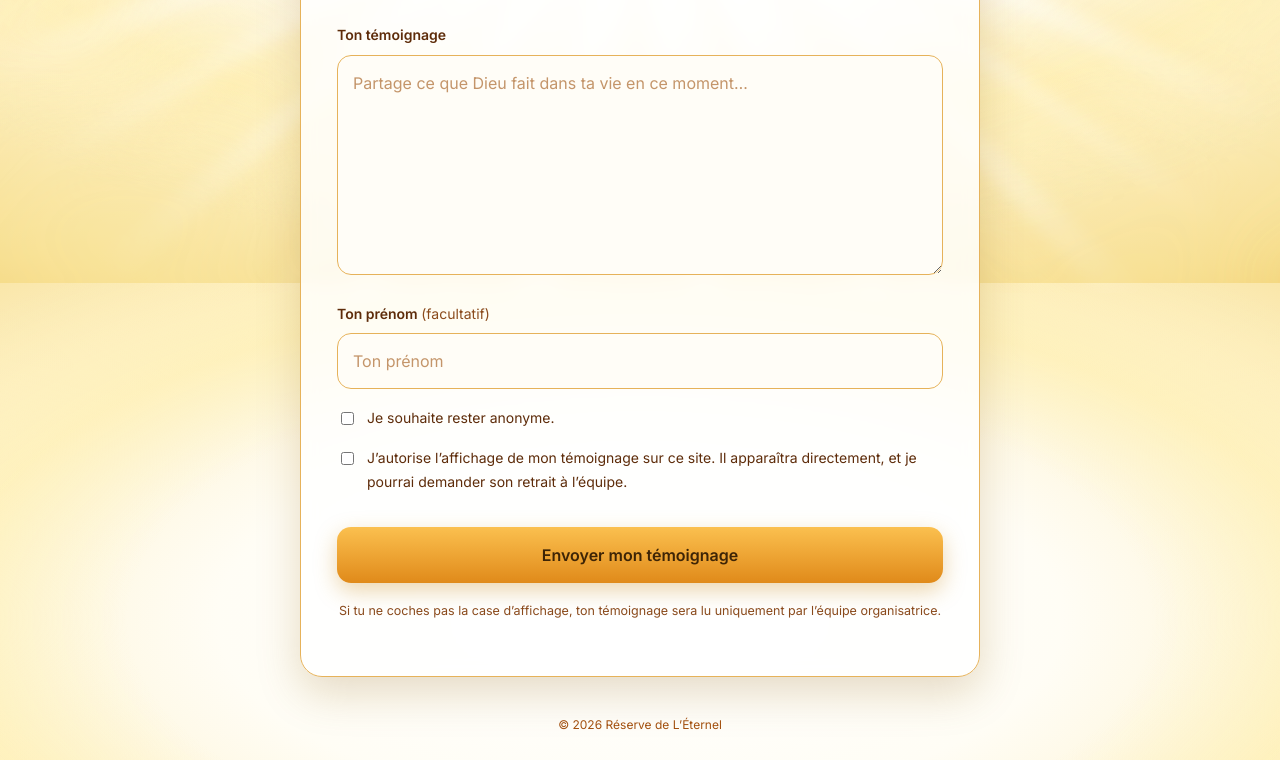
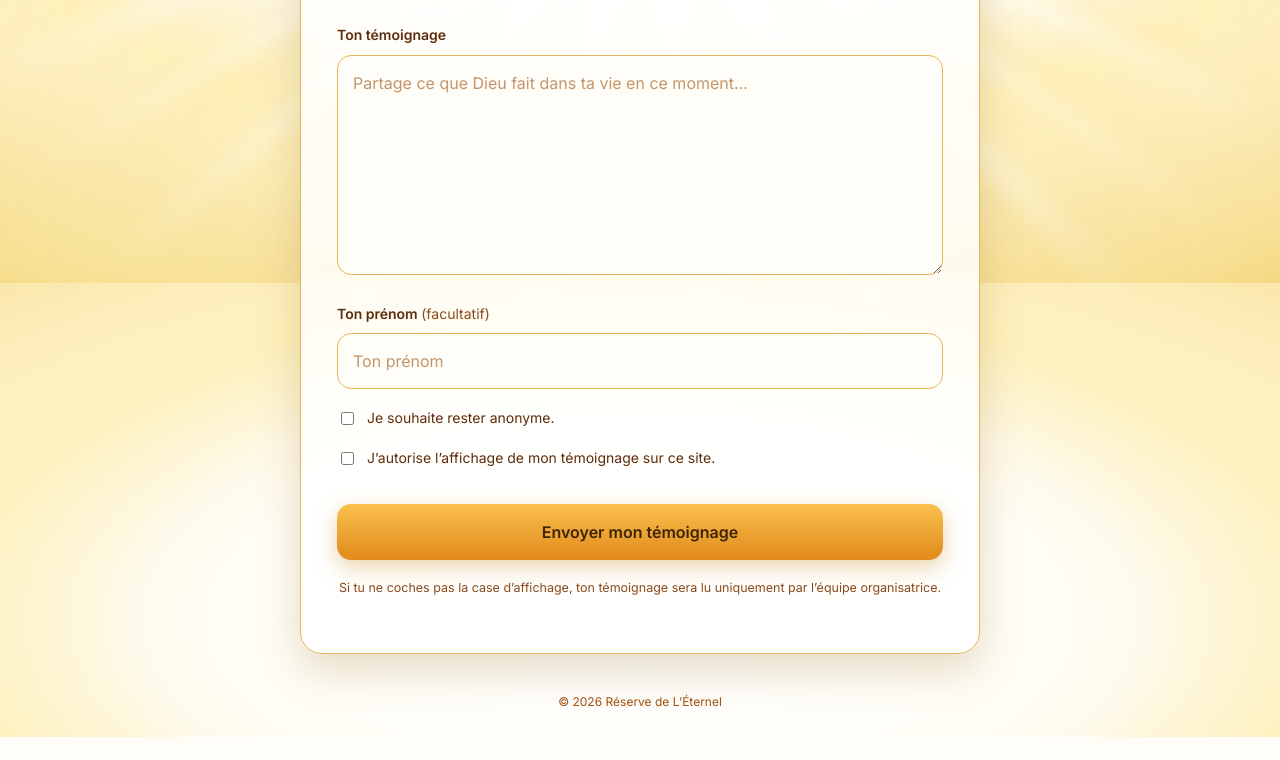
Before and after one commit to RecueildeTemoignages1/T-moignage-adp2026, a plain HTML site: page index.html in a window 1280 px wide. Shown: the part 517-1277 px from the top of the page. After the commit the page ends 1254 px from the top, so only its background shows below. Drawn offline with nearby package versions, Linux system fonts and the light colour scheme; no server answers.

Commit message:
Update index.html

```diff
--- a/index.html
+++ b/index.html
@@ -183,7 +183,7 @@
             </label>
             <label class="check">
               <input type="checkbox" id="showOnSite" name="showOnSite">
-              <span>J’autorise l’affichage de mon témoignage sur ce site. Il apparaîtra directement, et je pourrai demander son retrait à l’équipe.</span>
+              <span>J’autorise l’affichage de mon témoignage sur ce site.</span>
             </label>
             <button type="submit">Envoyer mon témoignage</button>
             <p class="privacy">Si tu ne coches pas la case d’affichage, ton témoignage sera lu uniquement par l’équipe organisatrice.</p>
```
